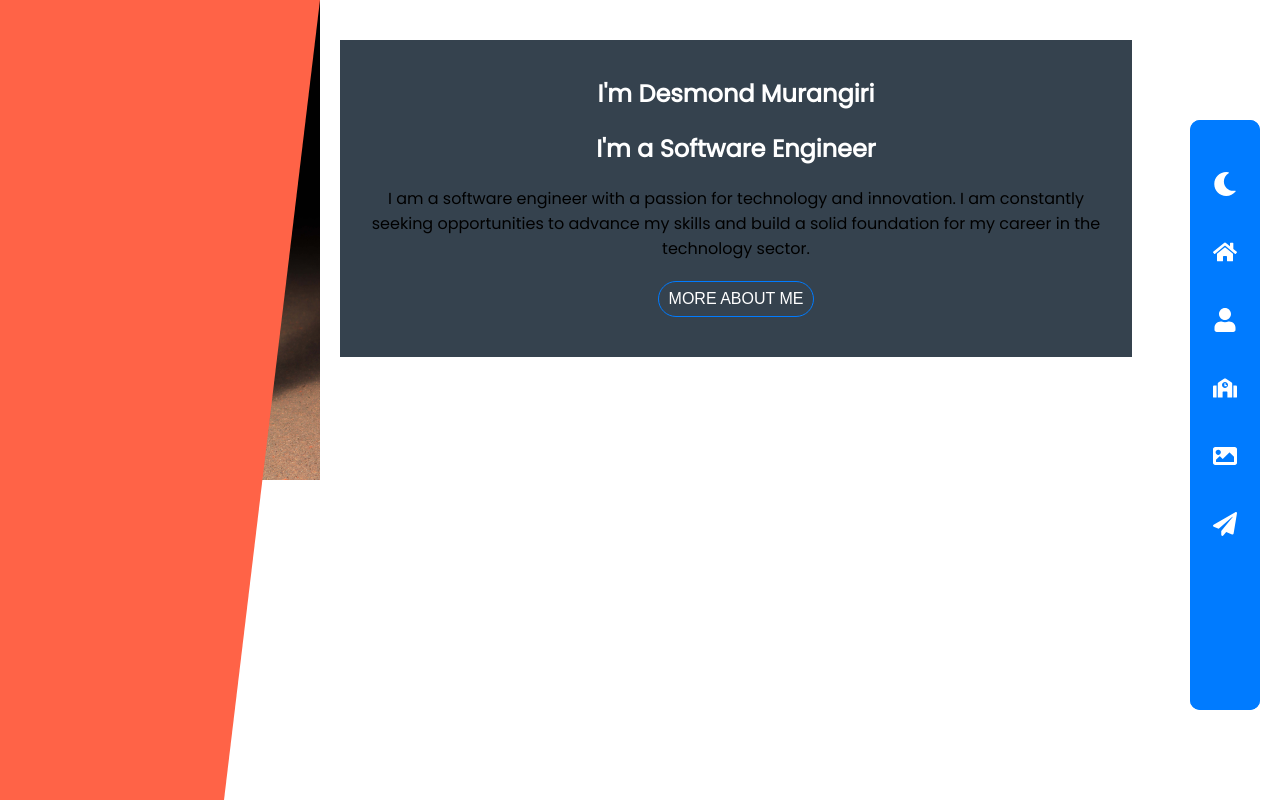
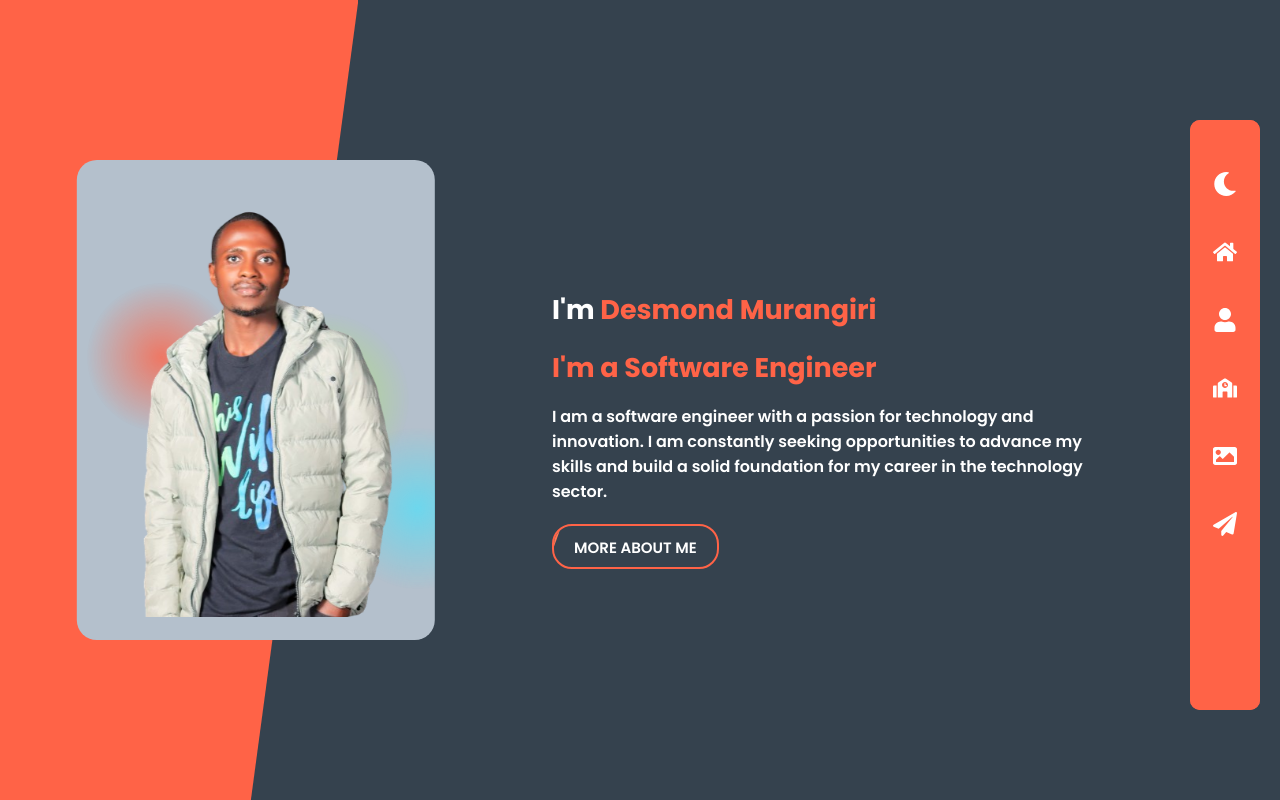
Before and after one commit to Desmo-nd/portfolio, a React (Create React App) app: page / in a window 1280 px wide. Built offline with nearby package versions, Linux system fonts and the light colour scheme.

Commit message:
glowing balls

```diff
--- a/src/Components/CustomNavigationBar.css
+++ b/src/Components/CustomNavigationBar.css
@@ -27,7 +27,7 @@
   }
 
   .lightMode {
-    background-color: #007bff; /* Replace with your primary color */
+    background-color: #ff6347; /* Replace with your primary color */
   }
 
   .nightMode {
--- a/src/Components/Home/Content.css
+++ b/src/Components/Home/Content.css
@@ -1,33 +1,142 @@
 .container {
-    padding: 20px;
+    display: flex;
+    justify-content: center;
+    align-items: center;
+    position: relative;
+    height: 100%;
   }
 
-  .content {
-    text-align: center;
+  .Header {
+    font-size: 27px;
+    margin-bottom: 10px;
+    font-family: 'Poppins-Bold', sans-serif;
+    color: #ff6347;
   }
-
-  .title {
-    font-size: 24px;
-    margin-bottom: 10px;
+  #am {
+    color: #fff;
   }
-
   .subhead {
     font-size: 16px;
     margin-bottom: 20px;
+    color: #fff;
+    font-family: 'Poppins-semibold', sans-serif;
   }
 
-  .button {
-    background-color: #007bff;
-    color: white;
+
+  .butt-on {
+    height: 45px;
+    position: relative;
+    color: #fff;
+    background: none;
+    font-family: 'Poppins-semibold', sans-serif;
+    font-size: 15px;
+    border: 2px solid #ff6347; /* Changed border color to #ff6347 */
     padding: 10px 20px;
-    border: none;
     cursor: pointer;
-    margin-bottom: 20px;
+    overflow: hidden;
+    border-radius: 20px;
+    z-index: 1;
+    transition: color 0.5s ease;
   }
 
-  .button:hover {
-    background-color: #0056b3;
+
+  .butt-on::before {
+    content: "";
+    position: absolute;
+    top: 0;
+    left: -100%;
+    width: 100%;
+    height: 100%;
+    background: linear-gradient(90deg, #DDF0FF, #FF7754);
+    transform: skewX(-20deg);
+    transition: left 0.5s ease, background 0.5s ease;
+    z-index: -1;
   }
+
+  .butt-on:hover::before {
+    left: 100%;
+  }
+
+
+  .butt-on::after {
+    content: "";
+    position: absolute;
+    top: 0;
+    left: 0;
+    width: 100%;
+    height: 100%;
+    color: #000;
+    background: #47E3FF;
+    z-index: -2;
+    opacity: 0;
+    transition: opacity 0.5s ease;
+  }
+
+
+  .butt-on:hover::after {
+    opacity: 1;
+  }
+
+
+  .butt-on:hover {
+    color: #000;
+    border-color: #47E3FF;
+    animation: shrinkExpand 0.5s ease forwards, glow 1s ease infinite;
+  }
+
+
+.butt-on:hover::before {
+  left: 100%;
+}
+
+.butt-on::after {
+  content: "";
+  position: absolute;
+  top: 0;
+  left: 0;
+  width: 100%;
+  height: 100%;
+  color: #000;
+  background: #47E3FF;
+  z-index: -2;
+  opacity: 0;
+  transition: opacity 0.5s ease;
+}
+
+.butt-on:hover::after {
+  opacity: 1;
+}
+
+.butt-on:hover {
+  color: #000;
+  border-color: #47E3FF;
+  animation: shrinkExpand 0.5s ease forwards, glow 1s ease infinite;
+}
+
+@keyframes shrinkExpand {
+  0% {
+    transform: scale(1);
+  }
+  50% {
+    transform: scale(0.95);
+  }
+  100% {
+    transform: scale(1);
+  }
+}
+
+@keyframes glow {
+  0% {
+    box-shadow: 0 0 5px #47E3FF;
+  }
+  50% {
+    box-shadow: 0 0 20px #47E3FF;
+  }
+  100% {
+    box-shadow: 0 0 5px #47E3FF;
+  }
+}
+
 
   .modal {
     position: fixed;
--- a/src/Components/Home/Content.js
+++ b/src/Components/Home/Content.js
@@ -16,8 +16,8 @@ const Content = () => {
   return (
     <div className="container">
       <div className="content">
-        <h1 className="title">I'm Desmond Murangiri</h1>
-        <h1 className="title">I'm a Software Engineer</h1>
+        <h1 className="Header"><span id='am'>I'm</span> Desmond Murangiri</h1>
+        <h1 className="Header">I'm a Software Engineer</h1>
 
         <p className="subhead">
           I am a software engineer with a passion for technology and
@@ -25,7 +25,7 @@ const Content = () => {
           my skills and build a solid foundation for my career in the
           technology sector.
         </p>
-        <button onClick={openModal} className="button">
+        <button onClick={openModal} className="butt-on">
           MORE ABOUT ME
         </button>
       </div>
--- a/src/Components/Home/Image.css
+++ /dev/null
@@ -1,13 +0,0 @@
-.image-container {
-  position: absolute; /* Ensures the image is above the slide */
-  top: 0;
-  left: 0;
-  width: 100%;
-  height: 100%;
-  z-index: 1; /* Image above the slide */
-}
-
-.image-container img {
-  width: 100%;
-  height: auto;
-}
--- a/src/Components/Home/Image.js
+++ /dev/null
@@ -1,11 +0,0 @@
-import React from 'react';
-
-const Image = () => {
-  return (
-    <div className="image-container">
-      <img src="/images/mali.jpg" alt="Descriptive Alt Text" style={{ width: '100%', height: 'auto' }} />
-    </div>
-  );
-};
-
-export default Image;
--- a/src/Screens/Home.css
+++ b/src/Screens/Home.css
@@ -1,11 +1,19 @@
+:root {
+  --primary-color: #ff6347;
+  --secondary-color: #47E3FF;
+  --tertiary-color: #35424E;
+  --words-color: #ffffff;
+}
+
 .hero-slider {
+  background-color: var(--tertiary-color);
   display: flex;
-  width: 100vw; /* Full width of the viewport */
-  height: 100vh; /* Full height of the viewport */
+  width: 100vw;
+  height: 100vh;
 }
 
 .left-column {
-  width: 25%; /* Adjust as needed */
+  width: 40%; /* Adjust as needed */
   height: 100%;
   display: flex;
   flex-direction: column;
@@ -17,13 +25,97 @@
 }
 
 .slide {
-  background-color: #ff6347; /* Background color of the slide */
+  background-color: var(--primary-color); /* Background color of the slide */
   height: 100%;
+  width: 70%;
   clip-path: polygon(0 0, 100% 0, 70% 100%, 0 100%);
 }
 
+.image-container {
+  position: absolute; /* Ensures the image is above the slide */
+  top: 50%;
+  left: 50%;
+  transform: translate(-50%, -50%); /* Center the container */
+  width: 70%;
+  height: 60%;
+  z-index: 2; /* Image above the slide */
+  display: flex;
+  justify-content: center;
+  align-items: center;
+  overflow: hidden; /* Hide overflow to ensure the animation is contained */
+  border-radius: 20px;
+  background-color: #b4c0cc; /* Background color */
+}
+
+.image-container img {
+  width: 100%;
+  height: auto;
+  border-radius: 20px;
+  position: relative;
+  z-index: 3; /* Ensure image is above the glowing balls */
+}
+
+.glowing-balls {
+  position: absolute;
+  top: 0;
+  left: 0;
+  width: 100%;
+  height: 100%;
+  z-index: 1; /* Place behind the image */
+  pointer-events: none; /* Ensure it doesn't block interactions with the image */
+  overflow: hidden; /* Ensure the animation is contained within the container */
+}
+
+.glowing-balls div {
+  position: absolute;
+  width: 150px; /* Size of the glowing ball */
+  height: 150px;
+  border-radius: 50%;
+  background: radial-gradient(circle, rgba(255,99,71,1) 0%, rgba(255,99,71,0) 70%);
+  animation: float 6s ease-in-out infinite;
+  opacity: 0.6; /* Adjust opacity for visibility */
+}
+
+.glowing-balls div:nth-child(1) {
+  background: radial-gradient(circle, rgba(255,99,71,1) 0%, rgba(255,99,71,0) 70%);
+  top: 20%;
+  left: 10%;
+  animation-delay: 0s;
+}
+
+.glowing-balls div:nth-child(2) {
+  background: radial-gradient(circle, rgba(173,255,47,1) 0%, rgba(173,255,47,0) 70%);
+  top: 40%;
+  left: 40%;
+  animation-delay: 2s;
+}
+
+.glowing-balls div:nth-child(3) {
+  background: radial-gradient(circle, #47E3FF 0%, rgba(71, 227, 255, 0) 70%);
+  top: 60%;
+  left: 70%;
+  animation-delay: 4s;
+}
+
+/* Animation */
+@keyframes float {
+  0% {
+    transform: translate(0, 0) scale(1);
+    opacity: 0.8;
+  }
+  50% {
+    transform: translate(30px, -30px) scale(1.2);
+    opacity: 0.5;
+  }
+  100% {
+    transform: translate(-30px, 30px) scale(1);
+    opacity: 0.8;
+  }
+}
+
+
 .center-column {
-  width: 65%; /* Adjust as needed */
+  width: 50%; /* Adjust as needed */
   height: 100%;
   padding: 20px;
   box-sizing: border-box; /* Include padding in the width/height */
@@ -39,20 +131,6 @@
   box-sizing: border-box;
 }
 
-.image-container {
-  position: absolute;
-  top: 0;
-  left: 0;
-  right: 0;
-  height: 100%;
-}
-
-.image-container img {
-  width: 100%;
-  height: auto;
-  display: block; /* Ensure image does not overflow */
-}
-
 .custom-navigation-bar {
   width: 100%;
   display: flex;
--- a/src/Screens/Home.js
+++ b/src/Screens/Home.js
@@ -1,6 +1,5 @@
 import React from 'react';
 import './Home.css'; // Ensure this file has your styles
-import Image from '../Components/Home/Image';
 import Content from '../Components/Home/Content';
 import CustomNavigationBar from '../Components/CustomNavigationBar';
 
@@ -9,14 +8,21 @@ const Home = () => {
     <div className="hero-slider">
       <div className="left-column">
         <div className="slide-container">
-          <Image />
+          <div className="image-container">
+            <div className="glowing-balls">
+              <div></div>
+              <div></div>
+              <div></div>
+            </div>
+            <img src="/images/half.png" alt="Descriptive Alt Text" style={{ width: '100%', height: 'auto' }} />
+          </div>
           <div className="slide"></div>
         </div>
       </div>
       <div className="center-column">
         <Content />
       </div>
-        <CustomNavigationBar />
+      <CustomNavigationBar />
     </div>
   );
 };
```
Also changed, not shown: public/images/full.png (added), public/images/half.png (added).
